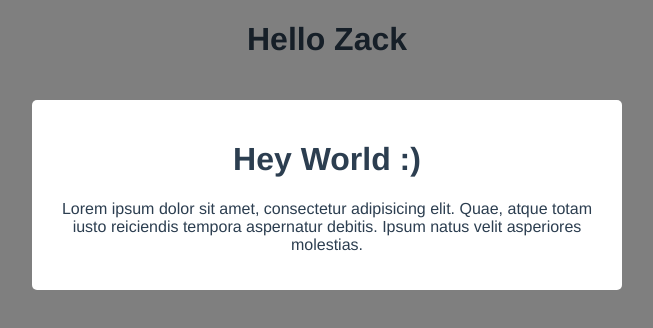
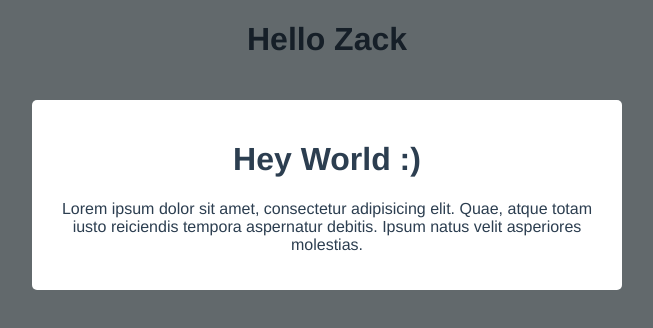
Before and after one commit to zackneron/modal, a Vue app: page / in a window 1280 px wide. Shown: the top 328 px of the page, without its empty margins (313-966 px from the left). Built offline with nearby package versions, Linux system fonts and the light colour scheme.

Commit message:
Create a global css file and import it to main js

```diff
--- /dev/null
+++ b/src/assets/global.css
@@ -0,0 +1,3 @@
+body {
+  background-color: rgba(11, 73, 100, 0.24);
+}
--- a/src/main.js
+++ b/src/main.js
@@ -1,4 +1,5 @@
 import { createApp } from 'vue'
 import App from './App.vue'
+import './assets/global.css'
 
 createApp(App).mount('#app')
```
